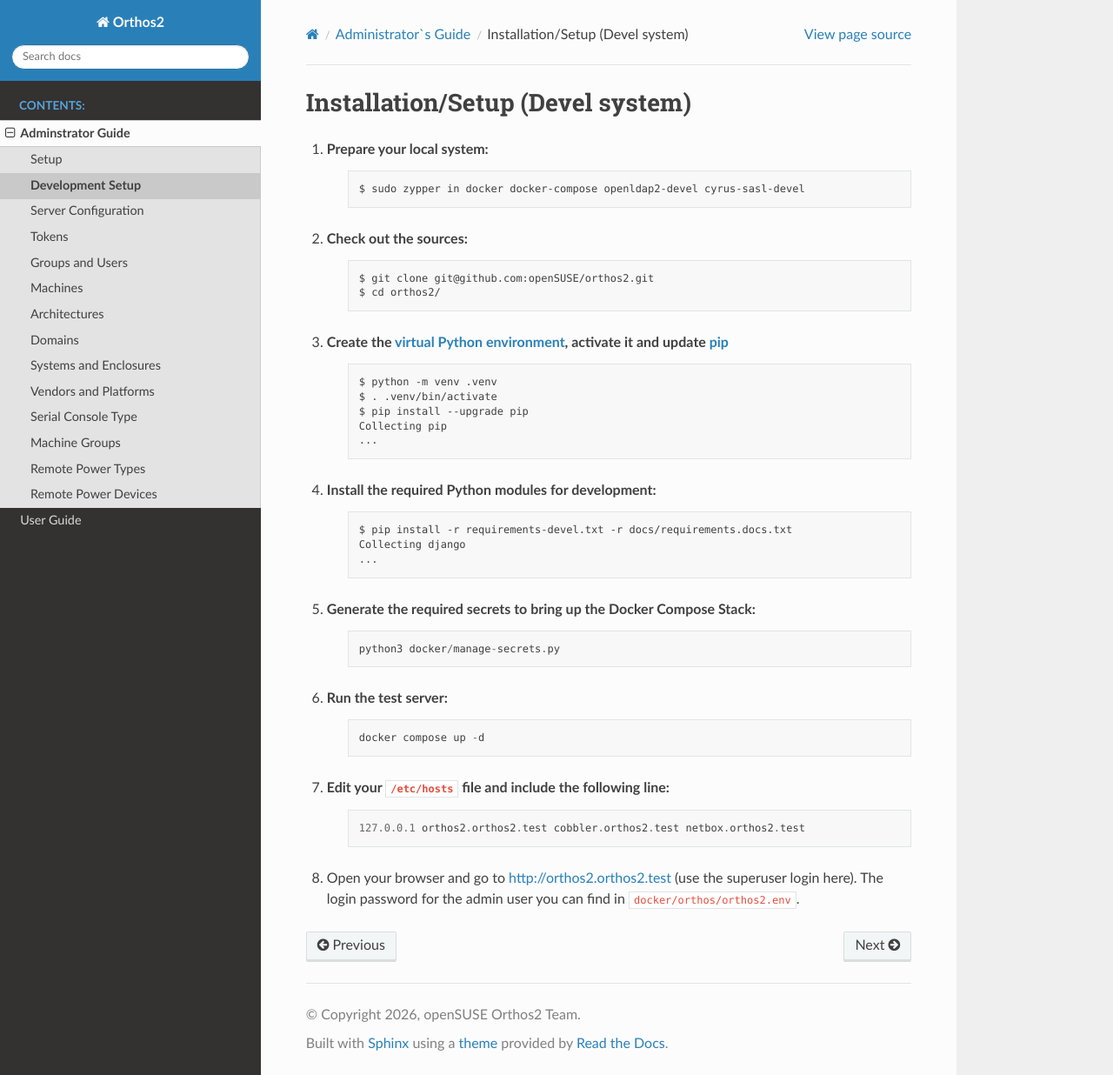
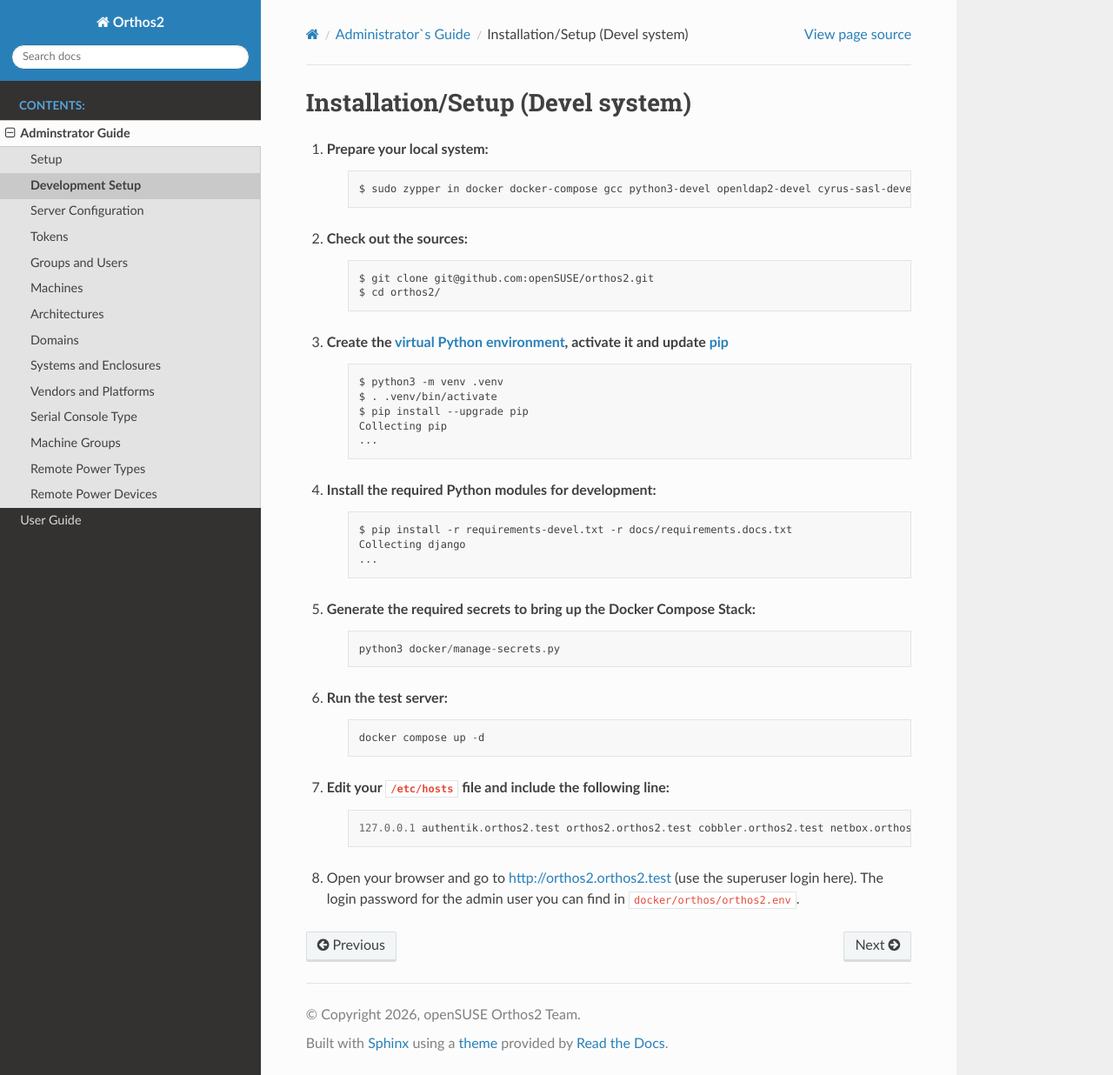
Before and after one commit to openSUSE/orthos2, a Sphinx documentation site: the page built from docs/adminguide/setup_devel.rst, in a window 1280 px wide and 1236 px high. Shown: the whole window at 87% size. Built offline with Sphinx 7.4.7 and the Read the Docs theme 3.1.0, drawn with Linux system fonts in a browser that asks for light colours.

Commit message:
Docs: Add missing dependencies for development setup

```diff
--- a/docs/adminguide/setup_devel.rst
+++ b/docs/adminguide/setup_devel.rst
@@ -5,7 +5,7 @@
 1. Prepare your local system:
     .. code-block::
 
-        $ sudo zypper in docker docker-compose openldap2-devel cyrus-sasl-devel
+        $ sudo zypper in docker docker-compose gcc python3-devel openldap2-devel cyrus-sasl-devel
 
 
 2. Check out the sources:
@@ -19,7 +19,7 @@
 3. Create the `virtual Python environment <https://docs.python.org/3/library/venv.html>`_, activate it and update `pip <https://en.wikipedia.org/wiki/Pip_(package_manager)>`_
     .. code-block::
 
-        $ python -m venv .venv
+        $ python3 -m venv .venv
         $ . .venv/bin/activate
         $ pip install --upgrade pip
         Collecting pip
@@ -45,7 +45,7 @@
 7. Edit your ``/etc/hosts`` file and include the following line:
     .. code-block::
 
-        127.0.0.1 orthos2.orthos2.test cobbler.orthos2.test netbox.orthos2.test
+        127.0.0.1 authentik.orthos2.test orthos2.orthos2.test cobbler.orthos2.test netbox.orthos2.test testmachine.orthos2.test
 
 8.  Open your browser and go to `http://orthos2.orthos2.test <http://orthos2.orthos2.test>`_ (use the superuser login
     here). The login password for the admin user you can find in ``docker/orthos/orthos2.env``.
```
